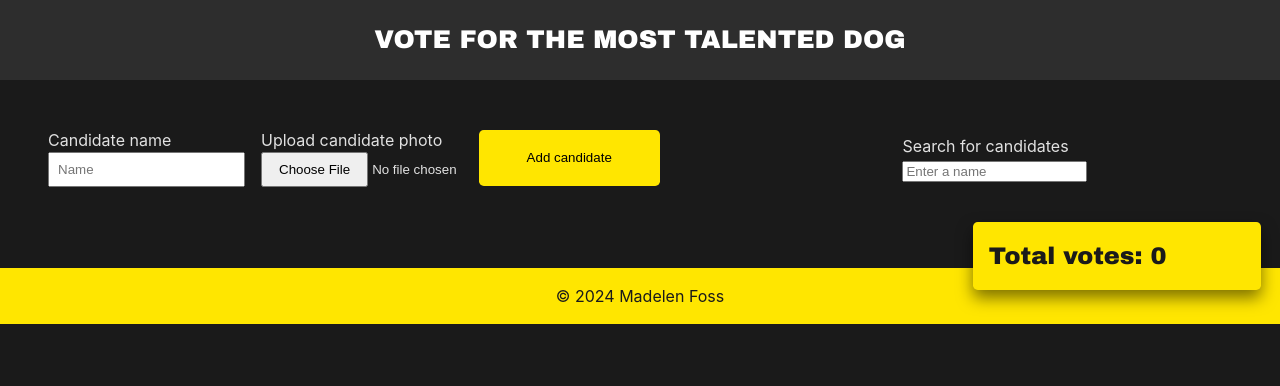
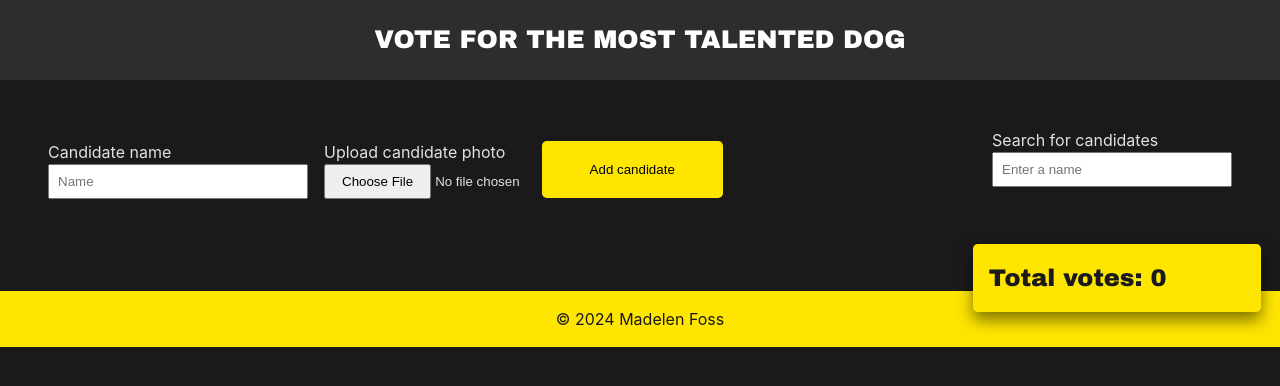
Before and after one commit to madelenfoss/voting-app, a React (Vite) app: page / in a window 1280 px wide. Shown: the top 386 px of the page. Built offline with nearby package versions, Linux system fonts and the light colour scheme.

Commit message:
Styled searchbar

```diff
--- a/src/index.css
+++ b/src/index.css
@@ -67,17 +67,25 @@ h1 {
 .addbar {
   display: flex;
   width: 70%;
-  margin: 0 auto;
   padding: 1rem 2rem;
   align-items: center;
 }
 
 .searchbar {
   display: flex;
-  width: 30%;
-  justify-content: right;
-  margin: 0 auto;
+  flex-direction: column;
   padding: 1rem 2rem;
+}
+
+.search_input {
+  display: flex;
+  flex-direction: column;
+  padding: 0 1rem;
+}
+
+#search {
+  padding: 0.5rem;
+  width: 15rem;
 }
 
 .main-2 {
@@ -93,6 +101,7 @@ h1 {
 
 #candidate {
   padding: 0.5rem;
+  width: 15rem;
 }
 
 .candidate_name-input {
@@ -158,7 +167,7 @@ input::-webkit-file-upload-button {
 .total-votes {
   position: absolute;
   left: 76%;
-  top: 12.6rem;
+  top: 14rem;
   font-family: "Archivo Black", sans-serif;
   padding: 1rem;
   width: 20%;
```
